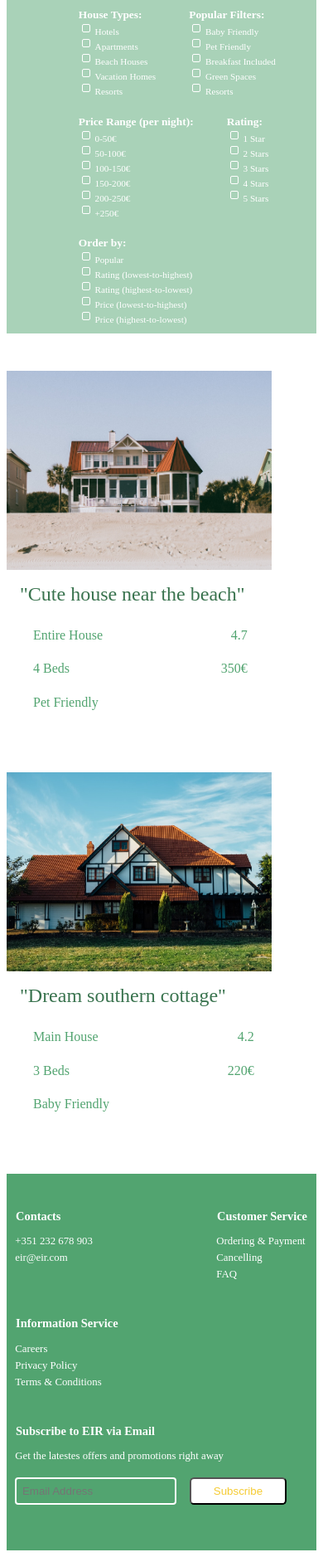
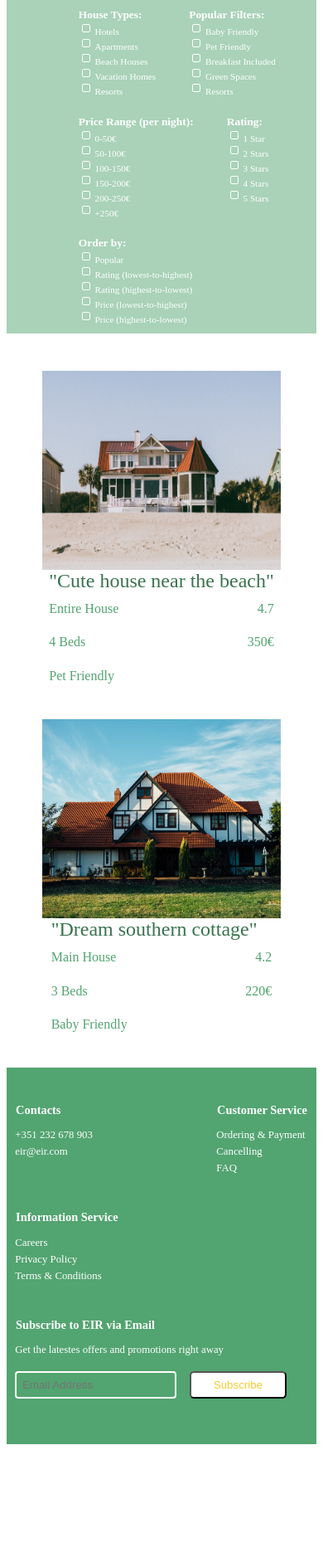
Before and after one commit to andrefmrocha/Eir, a PHP site: page /pages/list_houses.php in a window 390 px wide. Shown: the part 133-2010 px from the top of the page at 83% size. After the commit the page ends 1874 px from the top, so only its background shows below. Run offline with PHP 8.4, Linux system fonts and the light colour scheme; some libraries are stand-ins or nearby versions.

Commit message:
Added responsivity to house listing

```diff
--- a/styles/responsive.css
+++ b/styles/responsive.css
@@ -49,3 +49,15 @@
         margin-top: 1.5em;
     }
 }
+
+@media screen and (max-width: 750px){
+    #houses article div{
+        padding: 0;
+        margin: auto;
+    }
+
+    #houses article img{
+        margin: auto;
+        width: 18em;
+    }
+}
```
